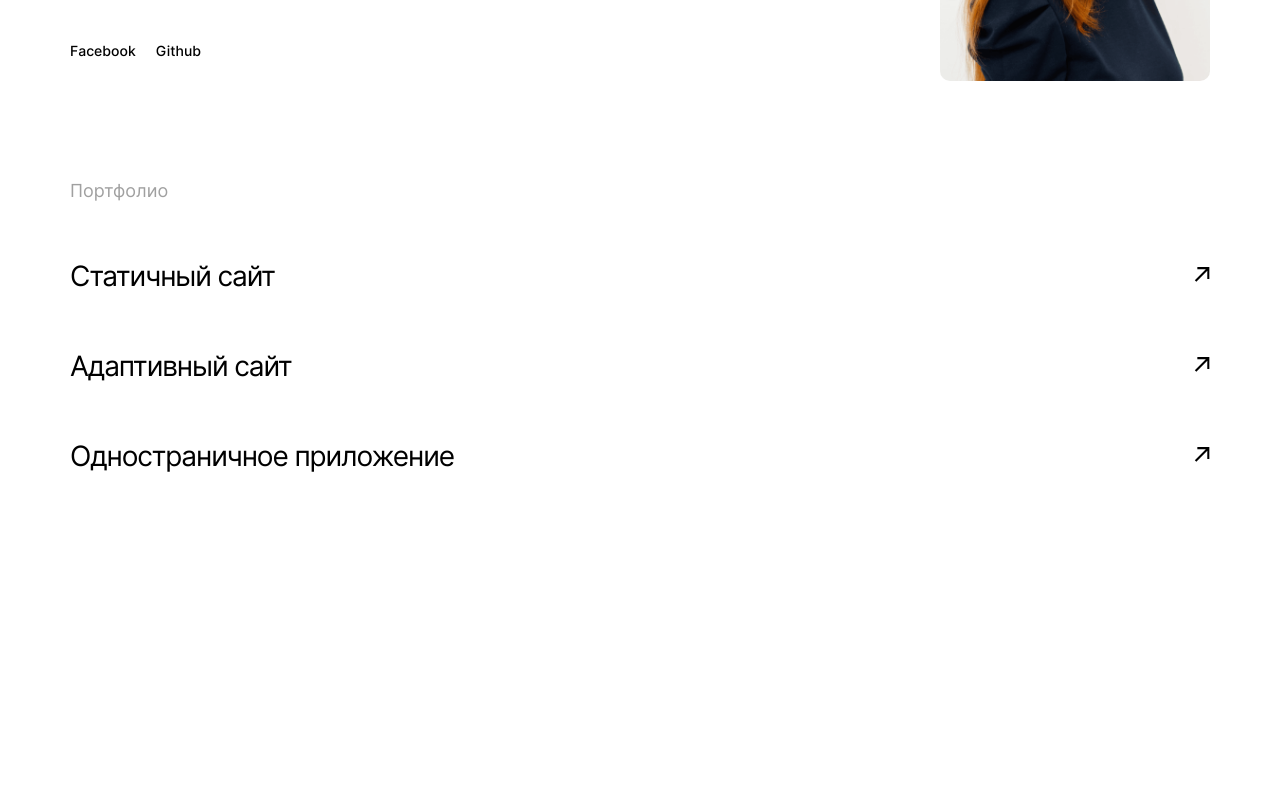
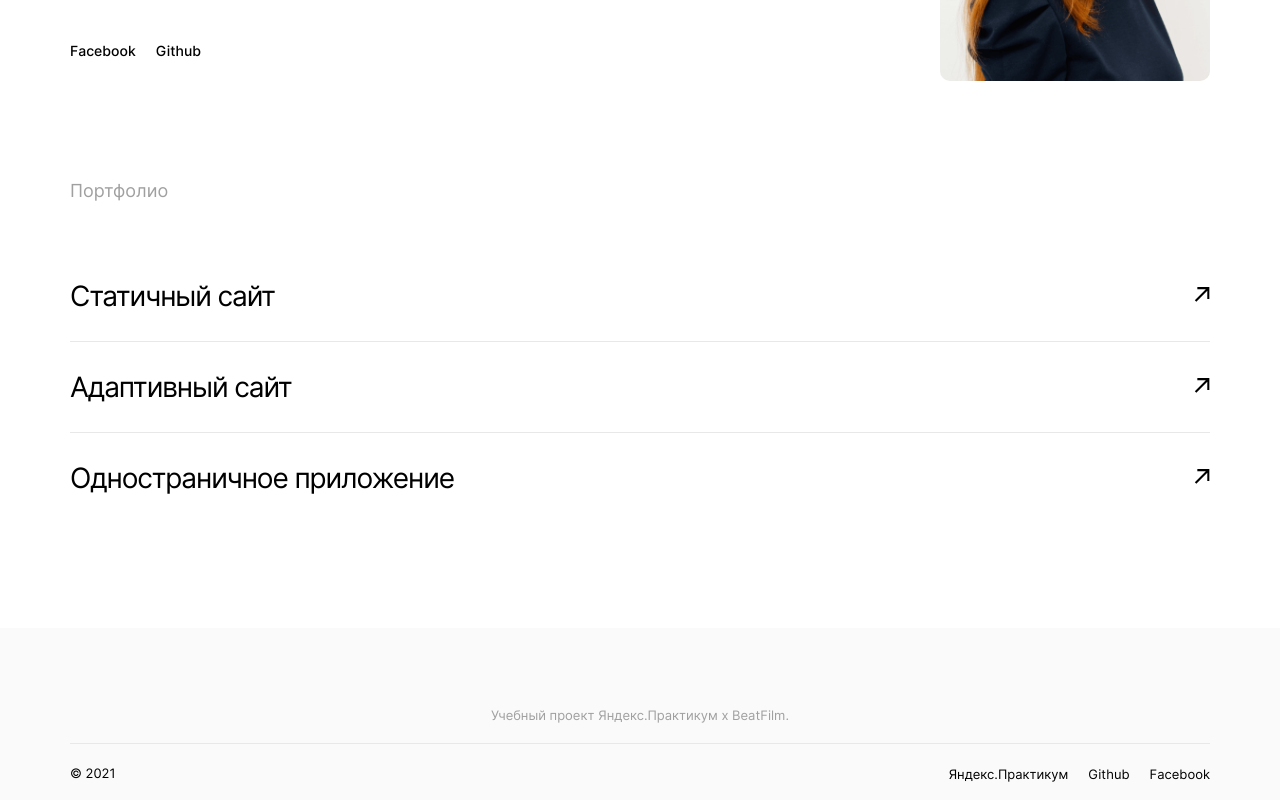
Before and after one commit to EvgeniiaZu8ova/movies-explorer-frontend, a React (Create React App) app: page / in a window 1280 px wide. Shown: the part 2362-3162 px from the top of the page. Before the commit the page ends 2968 px from the top, so only its background shows below. Built offline with nearby package versions, Linux system fonts and the light colour scheme.

Commit message:
feat: prepare footer

```diff
--- a/src/components/App/App.js
+++ b/src/components/App/App.js
@@ -4,12 +4,14 @@ import "./App.css";
 
 import Header from "../Header/Header";
 import Main from "../Main/Main";
+import Footer from "../Footer/Footer";
 
 function App(props) {
   return (
     <div className="page">
       <Header />
       <Main />
+      <Footer />
     </div>
   );
 }
--- a/src/components/Footer/Footer.css
+++ b/src/components/Footer/Footer.css
@@ -0,0 +1,139 @@
+.footer {
+  width: 100%;
+}
+
+.footer__container {
+  min-width: 320px;
+  max-width: 1280px;
+  box-sizing: border-box;
+  margin: 0 auto;
+}
+
+.footer__naming {
+  width: 100%;
+  box-sizing: border-box;
+  font-weight: normal;
+  text-align: center;
+  color: #a0a0a0;
+  border-bottom: 1px solid #e8e8e8;
+}
+
+.footer__contacts {
+  display: flex;
+  box-sizing: border-box;
+}
+
+.footer__year {
+  font-weight: normal;
+  margin: 0;
+}
+
+.footer__link {
+  font-weight: normal;
+  color: #000000;
+  text-decoration: none;
+  opacity: 1;
+  transition: opacity 0.2s ease-in-out 0.2s;
+}
+
+.footer__link:hover {
+  cursor: pointer;
+  opacity: 0.7;
+}
+
+@media all and (min-width: 320px) {
+  .footer {
+    background-color: #ffffff;
+  }
+
+  .footer__container {
+    padding: 0 14px 10px;
+    height: 188px;
+  }
+
+  .footer__naming {
+    padding: 0 0 21px;
+    font-size: 12px;
+    line-height: 15px;
+  }
+
+  .footer__contacts {
+    flex-direction: column-reverse;
+    justify-content: center;
+    align-items: center;
+    padding: 30px 0 0;
+  }
+
+  .footer__year {
+    font-size: 12px;
+    line-height: 15px;
+    color: #a0a0a0;
+  }
+
+  .footer__links {
+    display: flex;
+    flex-direction: column;
+    justify-content: center;
+    align-items: center;
+  }
+
+  .footer__link {
+    font-size: 12px;
+    line-height: 15px;
+    margin-bottom: 12px;
+  }
+
+  .footer__link:last-child {
+    margin-bottom: 30px;
+  }
+}
+
+@media all and (min-width: 768px) {
+  .footer__container {
+    padding: 79px 50px 20px;
+    height: 172px;
+  }
+
+  .footer__naming {
+    padding: 0 0 20px;
+    font-size: 13px;
+    line-height: 16px;
+  }
+
+  .footer__contacts {
+    flex-direction: row;
+    justify-content: space-between;
+    align-items: center;
+    padding: 20px 0 0;
+  }
+
+  .footer__year {
+    font-size: 13px;
+    line-height: 16px;
+    color: #000000;
+  }
+
+  .footer__links {
+    display: block;
+  }
+
+  .footer__link {
+    font-size: 13px;
+    line-height: 16px;
+    margin-right: 20px;
+  }
+
+  .footer__link:last-child {
+    margin-right: 0;
+  }
+}
+
+@media all and (min-width: 1280px) {
+  .footer {
+    background-color: #fafafa;
+  }
+
+  .footer__container {
+    padding: 79px 70px 20px;
+  }
+}
--- a/src/components/Footer/Footer.js
+++ b/src/components/Footer/Footer.js
@@ -0,0 +1,46 @@
+import React from "react";
+
+import "./Footer.css";
+
+function Footer(props) {
+  return (
+    <footer className="footer">
+      <div className="footer__container">
+        <div className="footer__naming">
+          Учебный проект Яндекс.Практикум х BeatFilm.
+        </div>
+        <div className="footer__contacts">
+          <p className="footer__year">&copy; 2021</p>
+          <nav className="footer__links">
+            <a
+              target="_blank"
+              href="https://praktikum.yandex.ru"
+              rel="noreferrer"
+              className="footer__link"
+            >
+              Яндекс.Практикум
+            </a>
+            <a
+              target="_blank"
+              href="https://github.com/yandex-praktikum"
+              rel="noreferrer"
+              className="footer__link"
+            >
+              Github
+            </a>
+            <a
+              target="_blank"
+              href="https://www.facebook.com/yandex.praktikum"
+              rel="noreferrer"
+              className="footer__link"
+            >
+              Facebook
+            </a>
+          </nav>
+        </div>
+      </div>
+    </footer>
+  );
+}
+
+export default Footer;
--- a/src/components/Main/Portfolio/Portfolio.css
+++ b/src/components/Main/Portfolio/Portfolio.css
@@ -39,14 +39,18 @@
   font-weight: 500;
   color: #000000;
   text-decoration: none;
+  opacity: 1;
+  transition: opacity 0.2s ease-in-out 0.2s;
+}
+
+.portfolio__contact:hover {
+  cursor: pointer;
+  opacity: 0.7;
 }
 
 .portfolio__photo {
   border-radius: 10px;
   object-fit: cover;
-}
-
-.portfolio__projects {
 }
 
 .portfolio__text {
@@ -59,6 +63,12 @@
   display: flex;
   justify-content: space-between;
   align-items: center;
+  border-bottom: 1px solid #e8e8e8;
+  box-sizing: border-box;
+}
+
+.portfolio__link:last-child {
+  border-bottom: none;
 }
 
 .portfolio__project {
@@ -66,11 +76,29 @@
   letter-spacing: -0.04em;
   color: #000000;
   margin: 0;
+  text-decoration: none;
+  opacity: 1;
+  transition: opacity 0.2s ease-in-out 0.2s;
+}
+
+.portfolio__project:hover {
+  cursor: pointer;
+  opacity: 0.7;
+}
+
+.portfolio__icon {
+  opacity: 1;
+  transition: opacity 0.2s ease-in-out 0.2s;
+}
+
+.portfolio__icon:hover {
+  cursor: pointer;
+  opacity: 0.7;
 }
 
 @media all and (min-width: 320px) {
   .portfolio__container {
-    padding: 11px 14px 155px;
+    padding: 11px 14px 135px;
   }
 
   .portfolio__info {
@@ -123,7 +151,7 @@
   }
 
   .portfolio__link {
-    margin-bottom: 40px;
+    padding: 20px 0;
   }
 
   .portfolio__project {
@@ -139,7 +167,7 @@
 
 @media all and (min-width: 768px) {
   .portfolio__container {
-    padding: 90px 50px 50px;
+    padding: 90px 50px 70px;
   }
 
   .portfolio__info {
@@ -200,7 +228,7 @@
 
 @media all and (min-width: 1280px) {
   .portfolio__container {
-    padding: 110px 70px 85px;
+    padding: 110px 70px 105px;
   }
 
   .portfolio__info {
--- a/src/components/Main/Portfolio/Portfolio.js
+++ b/src/components/Main/Portfolio/Portfolio.js
@@ -51,7 +51,14 @@ function Portfolio(props) {
           <p className="portfolio__text">Портфолио</p>
           <div className="portfolio__links">
             <div className="portfolio__link">
-              <p className="portfolio__project">Статичный сайт</p>
+              <a
+                target="_blank"
+                href="https://evgeniiazu8ova.github.io/how-to-learn/"
+                rel="noreferrer"
+                className="portfolio__project"
+              >
+                Статичный сайт
+              </a>
               <a
                 target="_blank"
                 href="https://evgeniiazu8ova.github.io/how-to-learn/"
@@ -65,7 +72,14 @@ function Portfolio(props) {
               </a>
             </div>
             <div className="portfolio__link">
-              <p className="portfolio__project">Адаптивный сайт</p>
+              <a
+                target="_blank"
+                href="https://evgeniiazu8ova.github.io/russian-travel/"
+                rel="noreferrer"
+                className="portfolio__project"
+              >
+                Адаптивный сайт
+              </a>
               <a
                 target="_blank"
                 href="https://evgeniiazu8ova.github.io/russian-travel/"
@@ -79,7 +93,14 @@ function Portfolio(props) {
               </a>
             </div>
             <div className="portfolio__link">
-              <p className="portfolio__project">Одностраничное приложение</p>
+              <a
+                target="_blank"
+                href="https://evzu8ova.students.nomoredomains.club"
+                rel="noreferrer"
+                className="portfolio__project"
+              >
+                Одностраничное приложение
+              </a>
               <a
                 target="_blank"
                 href="https://evzu8ova.students.nomoredomains.club"
```
